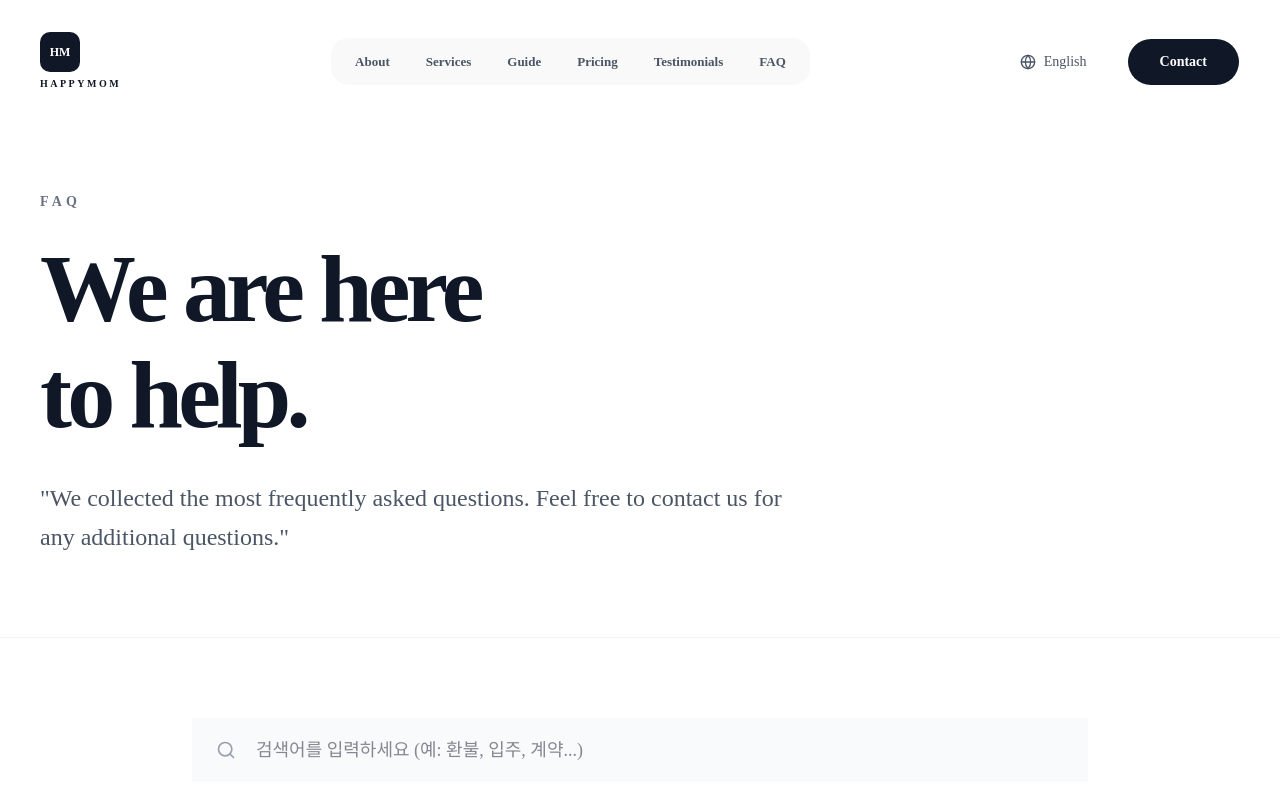
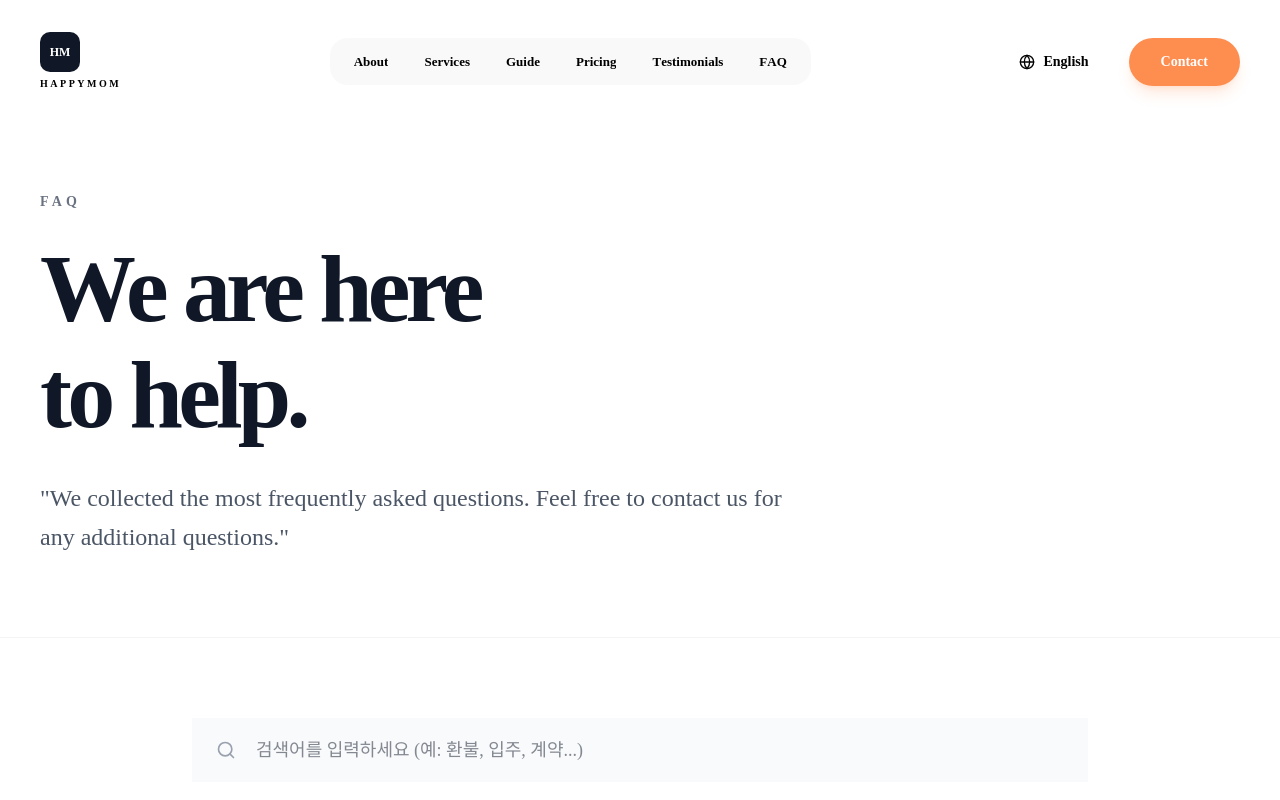
Before and after one commit to hanbrandon/happymom7080.com, a Next.js app: page /en/faq in a window 1280 px wide. Shown: the top 800 px of the page. Built offline with nearby package versions, Linux system fonts and the light colour scheme.

Commit message:
style: apply brand color #fe8d50 and restore original layouts with updated highlights

```diff
--- a/src/app/globals.css
+++ b/src/app/globals.css
@@ -5,6 +5,8 @@
 @custom-variant dark (&:is(.dark *));
 
 @theme inline {
+  --color-brand: #fe8d50;
+  --color-brand-foreground: #ffffff;
   --color-background: var(--background);
   --color-foreground: var(--foreground);
   --font-sans: var(--font-sans);
--- a/src/components/home/FAQ.tsx
+++ b/src/components/home/FAQ.tsx
@@ -46,7 +46,7 @@ export default function FAQ() {
 
               <Link
                 href={`/${locale}/faq`}
-                className="inline-flex items-center gap-2 text-gray-900 font-bold hover:gap-4 transition-all group cursor-pointer"
+                className="inline-flex items-center gap-2 text-gray-900 font-bold hover:text-brand hover:gap-4 transition-all group cursor-pointer"
               >
                 더 많은 질문 보기
                 <ArrowRight className="w-5 h-5 group-hover:translate-x-1 transition-transform" />
@@ -69,7 +69,7 @@ export default function FAQ() {
                     value={`item-${index}`}
                     className="border-b border-gray-100 py-4"
                   >
-                    <AccordionTrigger className="text-xl md:text-2xl font-bold text-gray-900 hover:no-underline text-left py-6 cursor-pointer">
+                    <AccordionTrigger className="text-xl md:text-2xl font-bold text-gray-900 hover:no-underline hover:text-brand text-left py-6 cursor-pointer transition-colors">
                       {t(`items.${index}.question`)}
                     </AccordionTrigger>
                     <AccordionContent className="text-gray-500 text-lg leading-relaxed pb-8">
--- a/src/components/home/Mission.tsx
+++ b/src/components/home/Mission.tsx
@@ -27,7 +27,7 @@ export default function Mission() {
             viewport={{ once: true }}
             transition={{ duration: 0.6, delay: 0.2 }}
           >
-            <Button size="lg" className="bg-black hover:bg-gray-800 hover:-translate-y-1 hover:shadow-xl transition-all duration-300 text-white rounded-full px-10 h-14 text-lg font-semibold cursor-pointer">
+            <Button size="lg" className="bg-brand hover:opacity-90 hover:-translate-y-1 hover:shadow-xl transition-all duration-300 text-white rounded-full px-10 h-14 text-lg font-semibold cursor-pointer border-none">
               {t('button')}
             </Button>
           </motion.div>
--- a/src/components/layout/Navbar.tsx
+++ b/src/components/layout/Navbar.tsx
@@ -13,6 +13,36 @@ import { Globe, Menu, X } from 'lucide-react';
 import { useState, useEffect } from 'react';
 import { motion, AnimatePresence } from 'framer-motion';
 
+// Flip Board (Split-flap) Character Component
+const FlipChar = ({ char, index, isHovered }: { char: string; index: number; isHovered: boolean }) => {
+  return (
+    <motion.span
+      initial={false}
+      animate={isHovered ? {
+        rotateX: [0, 90, 0],
+        transition: {
+          duration: 0.4,
+          delay: index * 0.04,
+          ease: "easeInOut"
+        }
+      } : { rotateX: 0 }}
+      style={{ display: 'inline-block', transformStyle: 'preserve-3d' }}
+    >
+      {char === " " ? "\u00A0" : char}
+    </motion.span>
+  );
+};
+
+const FlipText = ({ text, className, isHovered }: { text: string; className?: string; isHovered: boolean }) => {
+  return (
+    <span className={`${className} flex overflow-hidden`}>
+      {text.split("").map((char, i) => (
+        <FlipChar key={i} char={char} index={i} isHovered={isHovered} />
+      ))}
+    </span>
+  );
+};
+
 export default function Navbar() {
   const t = useTranslations('Navbar');
   const locale = useLocale();
@@ -20,6 +50,7 @@ export default function Navbar() {
   const router = useRouter();
   const [isScrolled, setIsScrolled] = useState(false);
   const [isMobileMenuOpen, setIsMobileMenuOpen] = useState(false);
+  const [hoveredLink, setHoveredLink] = useState<string | null>(null);
 
   useEffect(() => {
     const handleScroll = () => {
@@ -52,11 +83,20 @@ export default function Navbar() {
     >
       <div className="max-w-[1400px] mx-auto px-10 flex items-center justify-between">
         {/* Left: Logo */}
-        <Link href="/" className="flex flex-col items-start gap-0 group cursor-pointer">
-          <div className={`w-10 h-10 rounded-lg flex items-center justify-center mb-1 transition-colors ${isDarkTheme ? 'bg-gray-900 group-hover:bg-gray-800' : 'bg-white/10 backdrop-blur-sm group-hover:bg-rose-500/20'}`}>
+        <Link
+          href="/"
+          className="flex flex-col items-start gap-0 group cursor-pointer"
+          onMouseEnter={() => setHoveredLink('logo')}
+          onMouseLeave={() => setHoveredLink(null)}
+        >
+          <div className={`w-10 h-10 rounded-lg flex items-center justify-center mb-1 transition-colors ${isDarkTheme ? 'bg-gray-900 group-hover:bg-brand' : 'bg-white/10 backdrop-blur-sm group-hover:bg-brand'}`}>
              <span className="text-white text-xs font-bold">HM</span>
           </div>
-          <span className={`text-[10px] font-black uppercase tracking-[0.25em] transition-colors ${isDarkTheme ? 'text-gray-900' : 'text-white'}`}>HappyMom</span>
+          <FlipText
+            text="HappyMom"
+            isHovered={hoveredLink === 'logo'}
+            className={`text-[10px] font-black uppercase tracking-[0.25em] transition-colors ${isDarkTheme ? 'text-[#000000]' : 'text-white'}`}
+          />
         </Link>
 
         {/* Center: Navigation Pill */}
@@ -65,9 +105,11 @@ export default function Navbar() {
             <Link
               key={link.href}
               href={link.href}
-              className={`text-[13px] font-semibold px-4 py-2 rounded-xl transition-all cursor-pointer ${isDarkTheme ? 'text-gray-600 hover:text-gray-900 hover:bg-gray-200/50' : 'text-white/90 hover:text-white hover:bg-white/10'}`}
+              onMouseEnter={() => setHoveredLink(link.href)}
+              onMouseLeave={() => setHoveredLink(null)}
+              className={`text-[13px] font-bold px-4 py-2 rounded-xl transition-all cursor-pointer ${isDarkTheme ? 'text-[#000000]' : 'text-white'}`}
             >
-              {link.label}
+              <FlipText text={link.label} isHovered={hoveredLink === link.href} />
             </Link>
           ))}
         </div>
@@ -77,23 +119,27 @@ export default function Navbar() {
           {/* Language Switcher */}
           <DropdownMenu>
             <DropdownMenuTrigger asChild>
-              <button className={`text-sm font-medium transition-colors flex items-center gap-2 outline-none cursor-pointer ${isDarkTheme ? 'text-gray-600 hover:text-gray-900' : 'text-white hover:text-white/80'}`}>
+              <button
+                onMouseEnter={() => setHoveredLink('lang')}
+                onMouseLeave={() => setHoveredLink(null)}
+                className={`text-sm font-bold transition-colors flex items-center gap-2 outline-none cursor-pointer ${isDarkTheme ? 'text-[#000000]' : 'text-white'}`}
+              >
                 <Globe className="w-4 h-4" />
-                {locale === 'ko' ? '한국어' : 'English'}
+                <FlipText text={locale === 'ko' ? '한국어' : 'English'} isHovered={hoveredLink === 'lang'} />
               </button>
             </DropdownMenuTrigger>
             <DropdownMenuContent align="end" className={`backdrop-blur-xl border-white/10 ${isDarkTheme ? 'bg-white text-gray-900' : 'bg-black/80 text-white'}`}>
-              <DropdownMenuItem className={`${isDarkTheme ? 'hover:bg-gray-100' : 'hover:bg-white/10'} cursor-pointer`} onClick={() => toggleLanguage('en')}>
+              <DropdownMenuItem className={`cursor-pointer focus:bg-brand focus:text-white transition-colors`} onClick={() => toggleLanguage('en')}>
                 English
               </DropdownMenuItem>
-              <DropdownMenuItem className={`${isDarkTheme ? 'hover:bg-gray-100' : 'hover:bg-white/10'} cursor-pointer`} onClick={() => toggleLanguage('ko')}>
+              <DropdownMenuItem className={`cursor-pointer focus:bg-brand focus:text-white transition-colors`} onClick={() => toggleLanguage('ko')}>
                 한국어
               </DropdownMenuItem>
             </DropdownMenuContent>
           </DropdownMenu>
 
           <Link href="/contact" className="cursor-pointer">
-            <Button className={`font-bold rounded-full px-8 h-12 text-sm transition-all cursor-pointer ${isDarkTheme ? 'bg-gray-900 text-white hover:bg-gray-800' : 'bg-white text-black hover:bg-white/90'}`}>
+            <Button className={`font-bold rounded-full px-8 h-12 text-sm transition-all cursor-pointer border-none ${isDarkTheme ? 'bg-brand text-white hover:opacity-90 shadow-lg shadow-brand/20' : 'bg-white text-black hover:bg-brand hover:text-white'}`}>
               {t('contact')}
             </Button>
           </Link>
@@ -104,7 +150,7 @@ export default function Navbar() {
           <Button
             variant="ghost"
             size="icon"
-            className="text-white"
+            className={`${isDarkTheme ? 'text-black' : 'text-white'} hover:text-brand transition-colors`}
             onClick={() => setIsMobileMenuOpen(!isMobileMenuOpen)}
           >
             {isMobileMenuOpen ? <X /> : <Menu />}
@@ -126,7 +172,7 @@ export default function Navbar() {
                 <Link
                   key={link.href}
                   href={link.href}
-                  className="text-xl font-medium text-white hover:text-white/60 transition-colors"
+                  className="text-xl font-medium text-white hover:text-brand transition-colors"
                   onClick={() => setIsMobileMenuOpen(false)}
                 >
                   {link.label}
@@ -135,7 +181,7 @@ export default function Navbar() {
               <div className="h-px bg-white/10 my-2" />
               <div className="flex flex-col gap-4">
                  <button
-                  className="text-lg font-medium text-white flex items-center gap-3"
+                  className="text-lg font-medium text-white flex items-center gap-3 hover:text-brand transition-colors"
                   onClick={() => {
                     toggleLanguage(locale === 'ko' ? 'en' : 'ko');
                     setIsMobileMenuOpen(false);
@@ -144,7 +190,7 @@ export default function Navbar() {
                   <Globe className="w-5 h-5" />
                   {locale === 'ko' ? 'Switch to English' : '한국어로 변경'}
                 </button>
-                <Button className="w-full bg-white hover:bg-white/90 text-black h-14 rounded-2xl text-lg font-bold">
+                <Button className="w-full bg-brand hover:opacity-90 text-white h-14 rounded-2xl text-lg font-bold border-none">
                   {t('contact')}
                 </Button>
               </div>
```
Also changed, not shown: src/app/[locale]/testimonials/page.tsx (+7 -7 lines), src/components/home/Contact.tsx (+15 -15 lines), src/components/home/Hero.tsx (+16 -16 lines), src/components/home/Pricing.tsx (+6 -6 lines).
